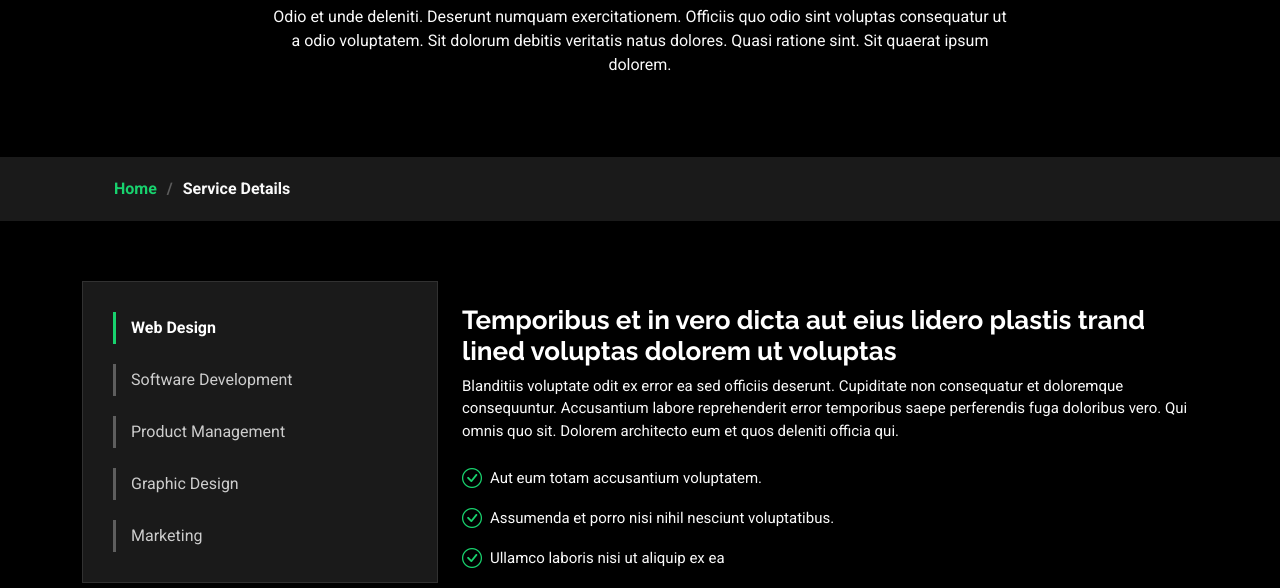
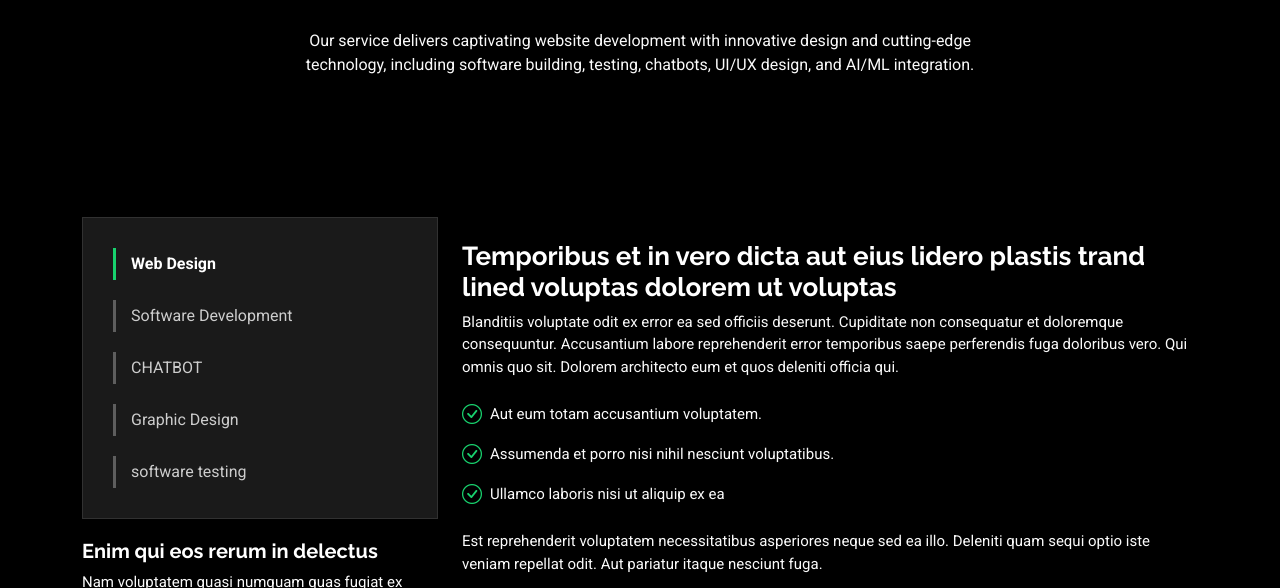
Before and after one commit to TEMESGENABDISSA/Evangadi_portfolio, a plain HTML site: page Personal/service-details.html in a window 1280 px wide. Shown: the part 210-798 px from the top of the page. Drawn offline with Linux system fonts and the light colour scheme.

Commit message:
evangadi- portfolio

```diff
--- a/Personal/service-details.html
+++ b/Personal/service-details.html
@@ -71,20 +71,13 @@
         <div class="container">
           <div class="row d-flex justify-content-center text-center">
             <div class="col-lg-8">
-              <h1>Service Details</h1>
-              <p class="mb-0">Odio et unde deleniti. Deserunt numquam exercitationem. Officiis quo odio sint voluptas consequatur ut a odio voluptatem. Sit dolorum debitis veritatis natus dolores. Quasi ratione sint. Sit quaerat ipsum dolorem.</p>
+              <h1>Service Details</h1><br>
+              <p class="mb-0">Our service delivers captivating website development with innovative design and cutting-edge technology, including software building, testing, chatbots, UI/UX design, and AI/ML integration.</p>
             </div>
           </div>
         </div>
       </div>
-      <nav class="breadcrumbs">
-        <div class="container">
-          <ol>
-            <li><a href="index.html">Home</a></li>
-            <li class="current">Service Details</li>
-          </ol>
-        </div>
-      </nav>
+
     </div><!-- End Page Title -->
 
     <!-- Service Details Section -->
@@ -98,9 +91,9 @@
             <div class="services-list">
               <a href="#" class="active">Web Design</a>
               <a href="#">Software Development</a>
-              <a href="#">Product Management</a>
+              <a href="#">CHATBOT</a>
               <a href="#">Graphic Design</a>
-              <a href="#">Marketing</a>
+              <a href="#">software testing</a>
             </div>
 
             <h4>Enim qui eos rerum in delectus</h4>
@@ -137,7 +130,7 @@
   <footer id="footer" class="footer dark-background">
     <div class="container">
       <h3 class="sitename">TEMESGEN </h3>
-      <p>Et aut eum quis fuga eos sunt ipsa nihil. Labore corporis magni eligendi fuga maxime saepe commodi placeat.</p>
+      <p>Born to Change The Game.</p>
       <div class="social-links d-flex justify-content-center">
         <a href="https://t.me/EMAMU_T"><i class="bi bi-telegram"></i></a>
         <a href="https://web.facebook.com/tame.kingman.96"><i class="bi bi-facebook"></i></a>
```
Also changed, not shown: Personal/Projects.html (+2 -2 lines), Personal/about.html (+2 -9 lines), Personal/contact.html (+1 -8 lines), Personal/resume.html (+2 -9 lines), Personal/services.html (+2 -9 lines).
